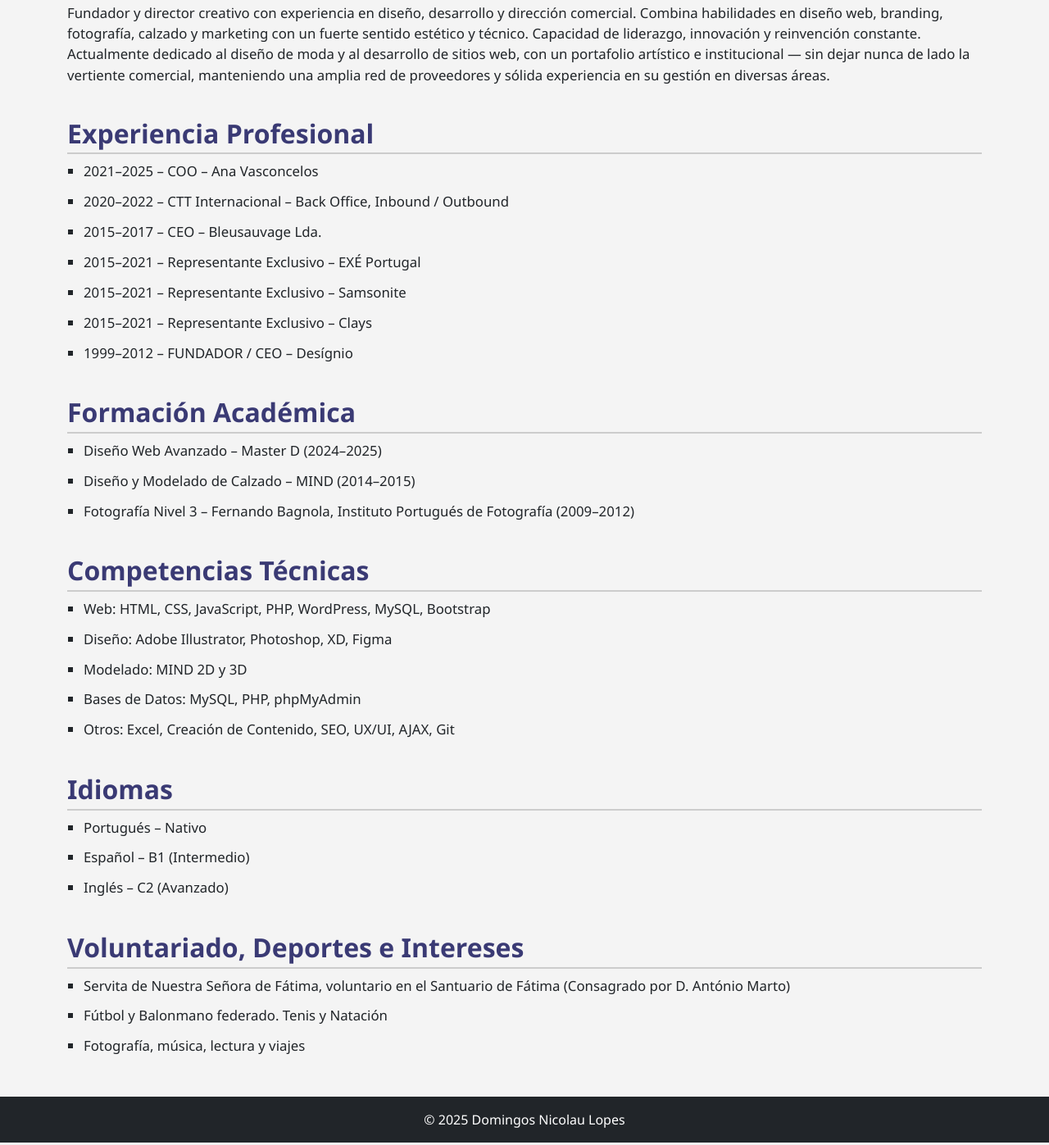
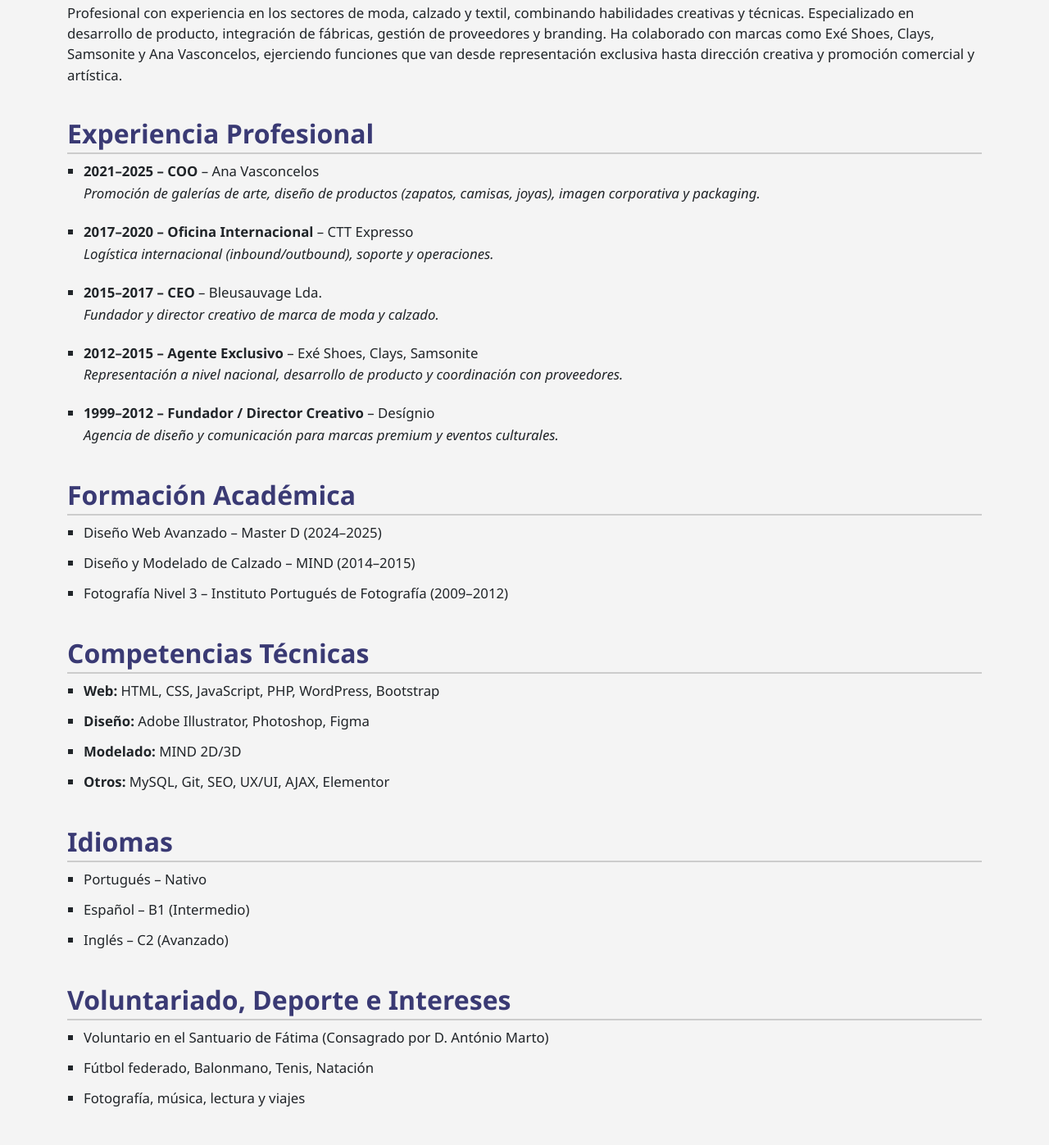
Before and after one commit to Nicolauder/meucv2025-, a plain HTML site: page index_es.html in a window 1280 px wide. Shown: the part 888-2285 px from the top of the page at 82% size. Drawn offline with nearby package versions, Linux system fonts and the light colour scheme.

Commit message:
Update index_es.html

```diff
--- a/index_es.html
+++ b/index_es.html
@@ -40,19 +40,27 @@
 <main class="container my-5">
   <section id="perfil">
     <h2>Perfil Profesional</h2>
-    <p>Fundador y director creativo con experiencia en diseño, desarrollo y dirección comercial. Combina habilidades en diseño web, branding, fotografía, calzado y marketing con un fuerte sentido estético y técnico. Capacidad de liderazgo, innovación y reinvención constante. Actualmente dedicado al diseño de moda y al desarrollo de sitios web, con un portafolio artístico e institucional — sin dejar nunca de lado la vertiente comercial, manteniendo una amplia red de proveedores y sólida experiencia en su gestión en diversas áreas.</p>
+    <p>Profesional con experiencia en los sectores de moda, calzado y textil, combinando habilidades creativas y técnicas. Especializado en desarrollo de producto, integración de fábricas, gestión de proveedores y branding. Ha colaborado con marcas como Exé Shoes, Clays, Samsonite y Ana Vasconcelos, ejerciendo funciones que van desde representación exclusiva hasta dirección creativa y promoción comercial y artística.</p>
   </section>
 
   <section id="experiencia">
     <h2>Experiencia Profesional</h2>
-    <ul>
-      <li>2021–2025 – COO – Ana Vasconcelos</li>
-      <li>2020–2022 – CTT Internacional – Back Office, Inbound / Outbound</li>
-      <li>2015–2017 – CEO – Bleusauvage Lda.</li>
-      <li>2015–2021 – Representante Exclusivo – EXÉ Portugal</li>
-      <li>2015–2021 – Representante Exclusivo – Samsonite</li>
-      <li>2015–2021 – Representante Exclusivo – Clays</li>
-      <li>1999–2012 – FUNDADOR / CEO – Desígnio</li>
+    <ul class="experiencia-lista">
+      <li><strong>2021–2025 – COO</strong> – Ana Vasconcelos
+        <br><em>Promoción de galerías de arte, diseño de productos (zapatos, camisas, joyas), imagen corporativa y packaging.</em>
+      </li>
+      <li><strong>2017–2020 – Oficina Internacional</strong> – CTT Expresso
+        <br><em>Logística internacional (inbound/outbound), soporte y operaciones.</em>
+      </li>
+      <li><strong>2015–2017 – CEO</strong> – Bleusauvage Lda.
+        <br><em>Fundador y director creativo de marca de moda y calzado.</em>
+      </li>
+      <li><strong>2012–2015 – Agente Exclusivo</strong> – Exé Shoes, Clays, Samsonite
+        <br><em>Representación a nivel nacional, desarrollo de producto y coordinación con proveedores.</em>
+      </li>
+      <li><strong>1999–2012 – Fundador / Director Creativo</strong> – Desígnio
+        <br><em>Agencia de diseño y comunicación para marcas premium y eventos culturales.</em>
+      </li>
     </ul>
   </section>
 
@@ -61,18 +69,17 @@
     <ul>
       <li>Diseño Web Avanzado – Master D (2024–2025)</li>
       <li>Diseño y Modelado de Calzado – MIND (2014–2015)</li>
-      <li>Fotografía Nivel 3 – Fernando Bagnola, Instituto Portugués de Fotografía (2009–2012)</li>
+      <li>Fotografía Nivel 3 – Instituto Portugués de Fotografía (2009–2012)</li>
     </ul>
   </section>
 
   <section id="competencias">
     <h2>Competencias Técnicas</h2>
     <ul>
-      <li>Web: HTML, CSS, JavaScript, PHP, WordPress, MySQL, Bootstrap</li>
-      <li>Diseño: Adobe Illustrator, Photoshop, XD, Figma</li>
-      <li>Modelado: MIND 2D y 3D</li>
-      <li>Bases de Datos: MySQL, PHP, phpMyAdmin</li>
-      <li>Otros: Excel, Creación de Contenido, SEO, UX/UI, AJAX, Git</li>
+      <li><strong>Web:</strong> HTML, CSS, JavaScript, PHP, WordPress, Bootstrap</li>
+      <li><strong>Diseño:</strong> Adobe Illustrator, Photoshop, Figma</li>
+      <li><strong>Modelado:</strong> MIND 2D/3D</li>
+      <li><strong>Otros:</strong> MySQL, Git, SEO, UX/UI, AJAX, Elementor</li>
     </ul>
   </section>
 
@@ -86,10 +93,10 @@
   </section>
 
   <section id="interesses">
-    <h2>Voluntariado, Deportes e Intereses</h2>
+    <h2>Voluntariado, Deporte e Intereses</h2>
     <ul>
-      <li>Servita de Nuestra Señora de Fátima, voluntario en el Santuario de Fátima (Consagrado por D. António Marto)</li>
-      <li>Fútbol y Balonmano federado. Tenis y Natación</li>
+      <li>Voluntario en el Santuario de Fátima (Consagrado por D. António Marto)</li>
+      <li>Fútbol federado, Balonmano, Tenis, Natación</li>
       <li>Fotografía, música, lectura y viajes</li>
     </ul>
   </section>
```
